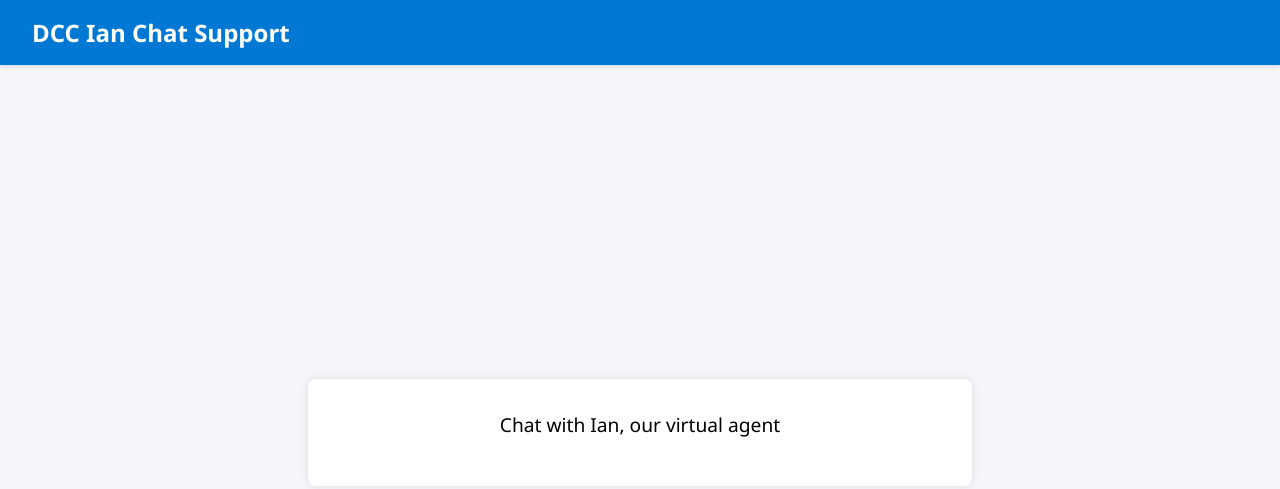
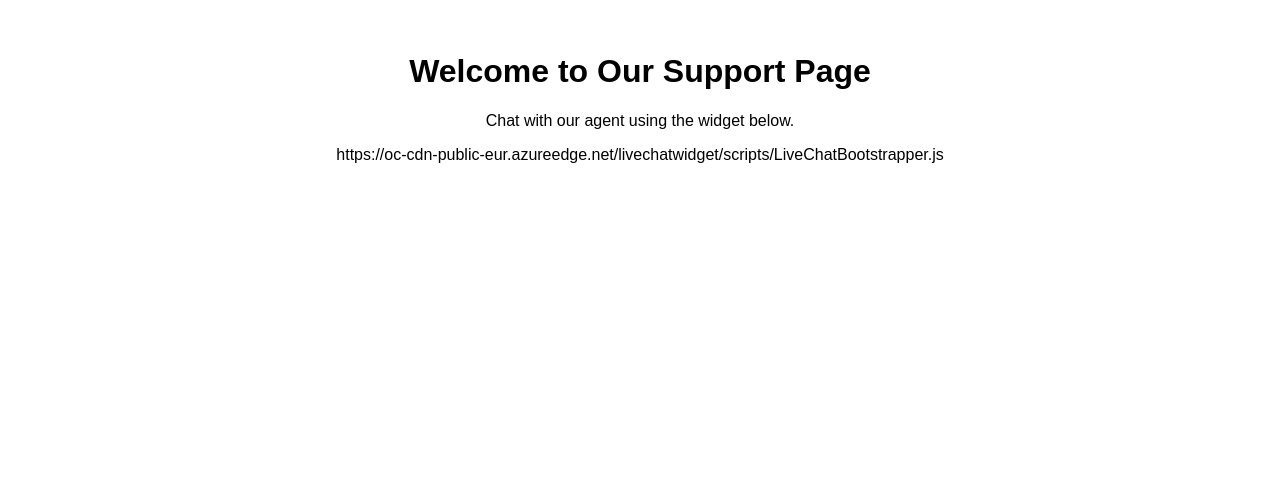
Before and after one commit to lucag-job/dcc-ianchat-widget, a plain HTML site: page index.html in a window 1280 px wide. Drawn offline with Linux system fonts and the light colour scheme.

Commit message:
Update index.html

```diff
--- a/index.html
+++ b/index.html
@@ -1,71 +1,24 @@
-
 <!DOCTYPE html>
 <html lang="en">
 <head>
   <meta charset="UTF-8" />
   <meta name="viewport" content="width=device-width, initial-scale=1.0"/>
-  <title>DCC Ian Chat</title>
+  <title>DCC Chat Widget</title>
   <style>
     body {
-      margin: 0;
-      font-family: "Segoe UI", Tahoma, Geneva, Verdana, sans-serif;
-      background-color: #f4f6f9;
-      display: flex;
-      flex-direction: column;
-      height: 100vh;
-    }
-
-    header {
-      background-color: #0078d4;
-      color: white;
-      padding: 1rem 2rem;
-      font-size: 1.5rem;
-      font-weight: 600;
-      box-shadow: 0 2px 4px rgba(0,0,0,0.1);
-    }
-
-    main {
-      flex: 1;
-      display: flex;
-      justify-content: center;
-      align-items: center;
+      max-width: 800px;
+      margin: 0 auto;
       padding: 2rem;
-    }
-
-    .chat-container {
-      width: 100%;
-      max-width: 600px;
-      background-color: white;
-      border-radius: 8px;
-      box-shadow: 0 0 10px rgba(0,0,0,0.1);
-      padding: 2rem;
-      position: relative;
-    }
-
-    .chat-title {
-      font-size: 1.2rem;
-      margin-bottom: 1rem;
+      font-family: Arial, sans-serif;
       text-align: center;
     }
   </style>
 </head>
 <body>
-  <header>
-    DCC Ian Chat Support
-  </header>
+  <h1>Welcome to Our Support Page</h1>
+  <p>Chat with our agent using the widget below.</p>
 
-  <main>
-    <div class="chat-container">
-      <div class="chat-title">Chat with Ian, our virtual agent</div>
-
-      <!-- DCC Cagent Widget Script -->
-      <script id="Microsoft_Omnichannel_LCWidget"
-        src="https://oc-cdn-public-eur.azureedge.net/livechatwidget/scripts/LiveChatBootstrapper.js"
-        onerror="(function(el){
-          el.parentNode.removeChild(el);
-          var s=document.createElement('script');
-          s.src='https://ocprodpubliceurgs.blob.core.windows.net/livechatwidget/scripts/LiveChatBootstrapper.js';
-          s.setAttribute('id', 'Microsoft_Omnichannel_LCWidget');
-          s.setAttribute('data-app-id', '4439c69f-a39c-4c8a-af62-8d15b8b553cc');
-          s.setAttribute('data-lcw-version', 'prod');
-          s.setAttribute('data-org
+  <!-- DCC Cagent Widget Script -->
+  https://oc-cdn-public-eur.azureedge.net/livechatwidget/scripts/LiveChatBootstrapper.js
+</body>
+</html>
```
